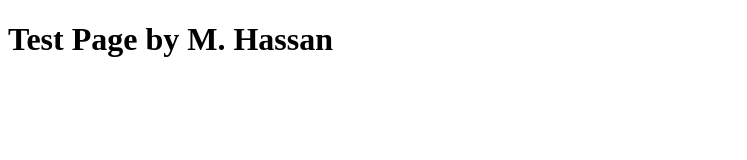
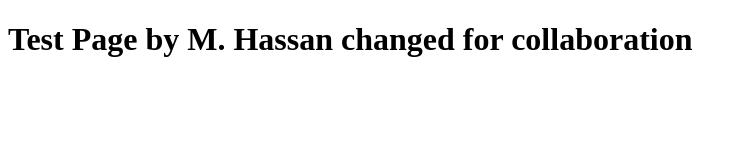
Before and after one commit to mhassan88/COMP229-Week1, a plain HTML site: page index.html in a window 1280 px wide. Shown: the whole page, without its empty margins (0-747 px from the left). Drawn offline with Linux system fonts and the light colour scheme.

Commit message:
Update index.html

```diff
--- a/index.html
+++ b/index.html
@@ -6,7 +6,7 @@
     <title>Comp229-002-M. Hassan</title>
 </head>
 <body>
-    <h1>Test Page by M. Hassan</h1>
+    <h1>Test Page by M. Hassan changed for collaboration</h1>
     <script src="./scripts/app.js"></script>
 
 </body>
```
